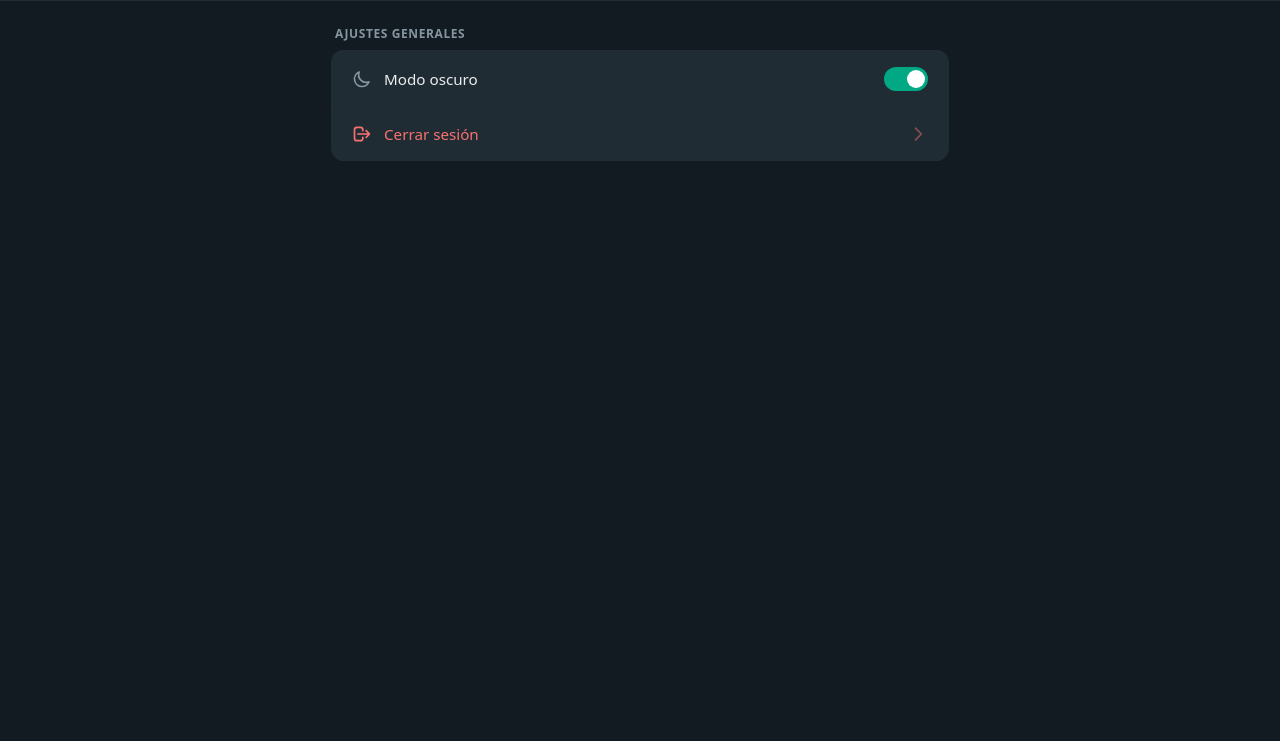
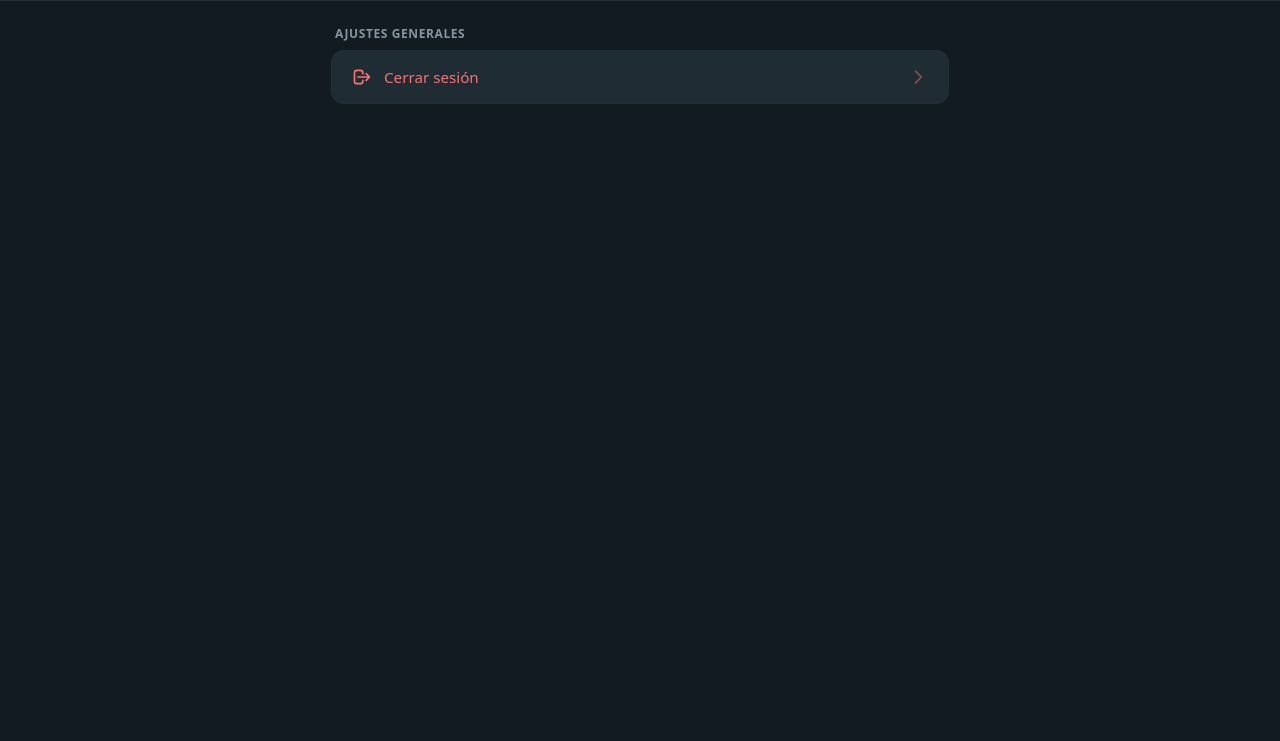
Before and after one commit to angelfarias867-wq/ControlPass, a website: page views/configuration/index.html in a window 1280 px wide. Shown: the part 59-800 px from the top of the page. Drawn offline with nearby package versions, Linux system fonts and the light colour scheme.

Commit message:
configuracion

```diff
--- a/views/configuration/index.html
+++ b/views/configuration/index.html
@@ -82,21 +82,6 @@
       <h2 class="section-title general-title">Ajustes Generales</h2>
 
       <div class="settings-card">
-        <!-- Toggle Modo Oscuro -->
-        <div class="settings-item no-hover">
-          <div class="item-content">
-            <svg class="icon icon-muted" fill="none" stroke="currentColor" viewBox="0 0 24 24">
-              <path stroke-linecap="round" stroke-linejoin="round" stroke-width="2" d="M20.354 15.354A9 9 0 018.646 3.646 9.003 9.003 0 0012 21a9.003 9.003 0 008.354-5.646z" />
-            </svg>
-            <span>Modo oscuro</span>
-          </div>
-          <!-- Switch Nativo -->
-          <label class="switch">
-            <input type="checkbox" id="theme-toggle" checked>
-            <span class="slider"></span>
-          </label>
-        </div>
-
         <!-- Cerrar Sesión -->
         <button id="btn-logout" class="settings-item danger">
           <div class="item-content">
```
